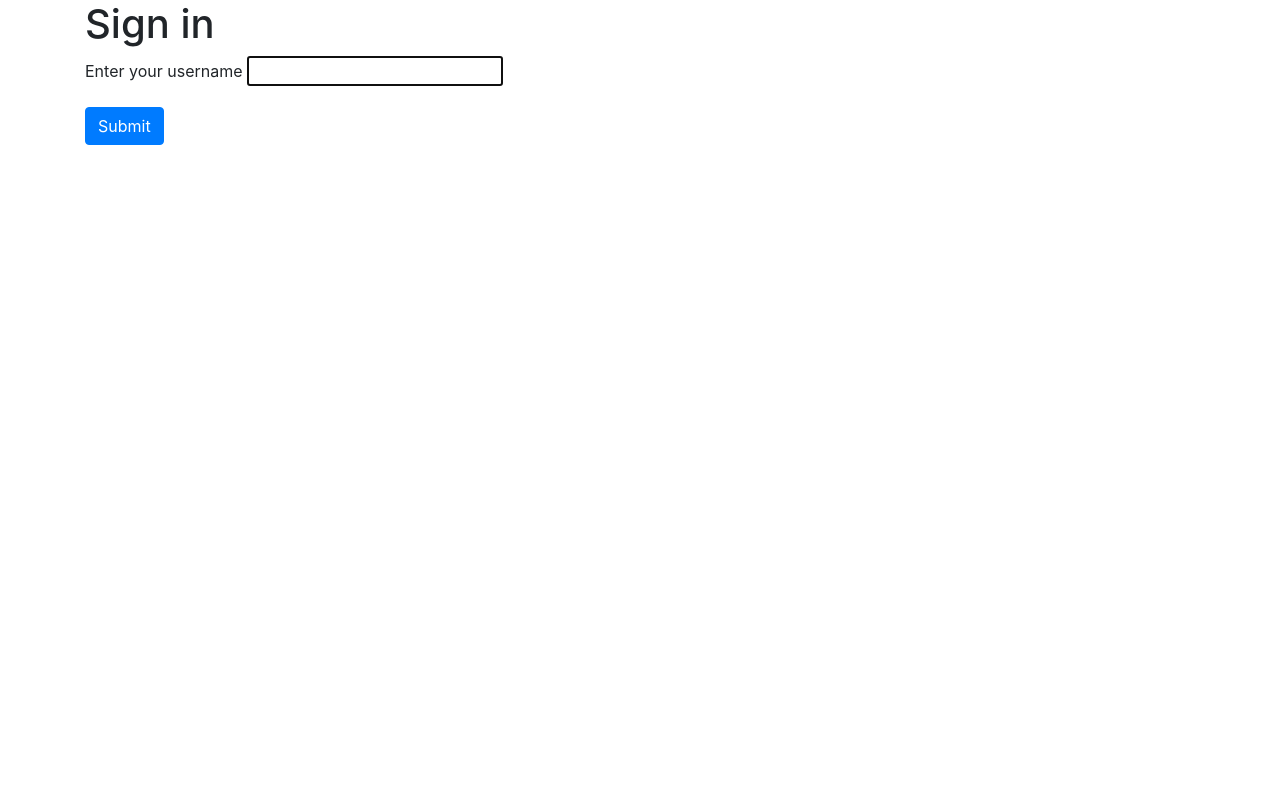
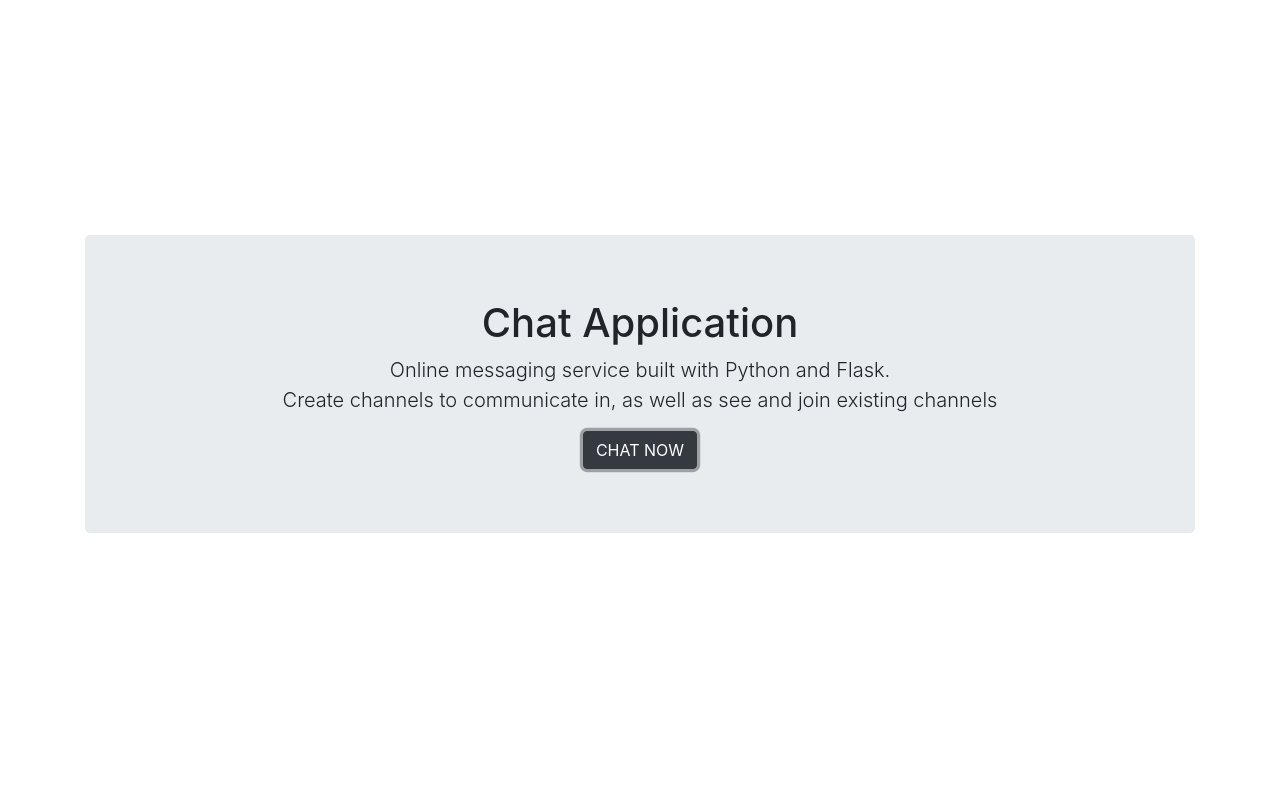
Before and after one commit to zrakhimov/chatroom-app-flask, a Flask app: page / in a window 1280 px wide. Run offline with Flask 2, Linux system fonts and the light colour scheme; some libraries are stand-ins or nearby versions.

Commit message:
Style the main page

```diff
--- a/static/site.css
+++ b/static/site.css
@@ -0,0 +1,7 @@
+.vertical-center {
+    min-height: 100%;  /* Fallback for browsers do NOT support vh unit */
+    min-height: 100vh; /* These two lines are counted as one :-)       */
+
+    display: flex;
+    align-items: center;
+  }
--- a/templates/index.html
+++ b/templates/index.html
@@ -4,17 +4,49 @@
 {% block js %}<script src="../static/index.js"></script> {% endblock %}
 {% block body %}
 
+
     <div class="container">
-      <h1> Sign in </h1>
-      <form id="form" action="/chat" method="post">
-        <div class="form-group">
-          <label for="username">Enter your username</label>
-          <input type="text" id="username" clas="form-control" name="username" required>
+      <div class="row vertical-center">
+        <div class="col text-center">
+          <div class="jumbotron">
+            <h1>Chat Application</h1>
+            <p class="lead">Online messaging service built with Python and Flask.<br> Create channels to communicate in, as well as see and join existing channels</p>
+            <p class="text-center"></p>
+             <!-- Button trigger modal -->
+            <button type="button" class="btn btn-dark" data-toggle="modal" data-target="#chatnow" autofocus>
+             CHAT NOW
+          </button>
+          </div>
         </div>
-        <div class="form-group">
-          <button class="btn btn-primary" type="submit">Submit</button>
-        </div>
-      </form>
+      </div>
+
+      <!-- Modal -->
+      <div class="modal fade" id="chatnow" tabindex="-1" role="dialog" aria-labelledby="exampleModalLabel" aria-hidden="true">
+        <div class="modal-dialog" role="document">
+          <div class="modal-content">
+            <div class="modal-header">
+              <h5 class="modal-title" id="exampleModalLabel">Sign in</h5>
+              <button type="button" class="close" data-dismiss="modal" aria-label="Close">
+                <span aria-hidden="true">&times;</span>
+              </button>
+            </div>
+            <div class="modal-body text-center">
+              <form id="form" action="/chat" method="post">
+                <div class="form-group">
+                  <label for="username">Username</label>
+                  <input type="text" id="username" clas="form-control" name="username" required autofocus>
+                </div>
+                <div class="form-group">
+                  <button class="btn btn-dark" type="submit">Submit</button>
+                </div>
+              </form>
+            </div>
+            <div class="modal-footer">
+
+            </div>
+          </div>
+        </div
     </div>
 
+
 {% endblock %}
--- a/templates/layout.html
+++ b/templates/layout.html
@@ -5,6 +5,9 @@
     <meta name="viewport" content="width=device-width, initial-scale=1, shrink-to-fit=no">
     <!-- Bootstrap CDN -->
     <link rel="stylesheet" href="https://stackpath.bootstrapcdn.com/bootstrap/4.3.1/css/bootstrap.min.css" integrity="sha384-ggOyR0iXCbMQv3Xipma34MD+dH/1fQ784/j6cY/iJTQUOhcWr7x9JvoRxT2MZw1T" crossorigin="anonymous">
+    <!--canonical-->
+    <link rel="canonical" href="https://getbootstrap.com/docs/4.0/examples/cover/">
+
     <title>{% block title %}{% endblock %}</title>
     {% block js %}{% endblock %}
      <!-- Custom CSS -->
```
